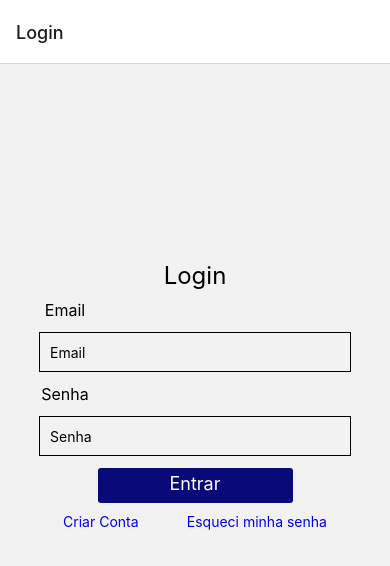
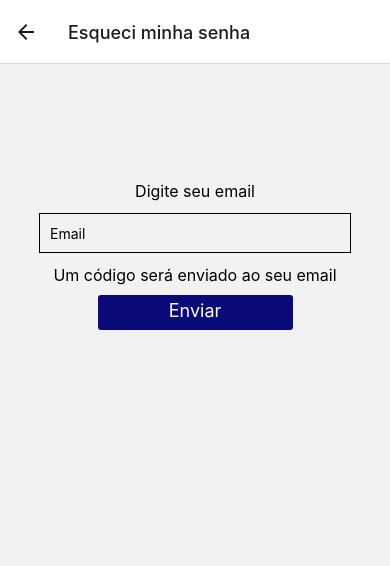
Before and after one commit to paulo-paes/mobile-habilidades, a React Native app: screen /EsqueciSenha in a window 390 px wide. Shown: the top 566 px of the page. Built offline with nearby package versions, Linux system fonts and the light colour scheme.

Commit message:
Tela Esqueci senha

```diff
--- /dev/null
+++ b/src/screens/EsqueciSenha/EsqueciSenha.jsx
@@ -0,0 +1,60 @@
+import React, { useState } from 'react'
+import { Text, TextInput, View } from 'react-native'
+import globalStyles from '../../../globalStyles';
+import Botao from '../../components/Botao/Botao';
+import styles from './styles';
+
+export default function EsqueciSenha() {
+
+    const [exibir, setExibir] = useState(0);
+
+    function renderEmail() {
+        return (
+            <>
+                <Text style={globalStyles.inputLabel} >Digite seu email</Text>
+                <TextInput style={globalStyles.input} placeholder='Email'/>
+                <Text style={globalStyles.inputLabel}>Um código será enviado ao seu email</Text>
+                <Botao acao={() => setExibir(exibir + 1)} style={styles.btnEnviar} text='Enviar' />
+            </>
+        )
+    }
+
+    function renderCodigo(){
+        return (
+            <>
+                <Text style={globalStyles.inputLabel} >Um código foi enviado ao seu email</Text>
+                <TextInput style={globalStyles.input} placeholder='Digite o código'/>
+                <Botao
+                    acao={() => setExibir(exibir + 1)}
+                    style={styles.btnEnviar}
+                    text='Confirmar código'
+                />
+            </>
+        )
+    }
+
+    function renderSenha(){
+        return (
+            <>
+                <Text style={globalStyles.inputLabel}>Digite sua nova senha</Text>
+                <TextInput style={globalStyles.input} placeholder='Senha'/>
+                <TextInput style={globalStyles.input} placeholder='Confirmar senha'/>
+                <Botao
+                    style={styles.btnEnviar}
+                    text='Enviar nova senha'
+                />
+            </>
+
+        )
+    }
+
+    return (
+        <View style={[globalStyles.preencher, styles.container]}>
+            {
+                exibir === 0 ? renderEmail() :
+                exibir === 1 ? renderCodigo() : renderSenha()
+            }
+        </View>
+
+    )
+}
--- /dev/null
+++ b/src/screens/EsqueciSenha/styles.js
@@ -0,0 +1,11 @@
+import { StyleSheet } from "react-native";
+
+export default StyleSheet.create({
+    container: {
+        alignItems: 'center',
+        marginTop: '30%'
+    },
+    btnEnviar: {
+        marginVertical: 10
+    }
+})
--- a/src/screens/Login/Login.jsx
+++ b/src/screens/Login/Login.jsx
@@ -28,7 +28,12 @@ export default function Login({navigation}) {
                         style={styles.linkCriarConta}
                         onPress={() => navigation.navigate('Cadastro')}
                     >Criar Conta</Text>
-                    <Text style={styles.linkCriarConta}>Esqueci minha senha</Text>
+                    <Text
+                        style={styles.linkCriarConta}
+                        onPress={() => navigation.navigate("EsqueciSenha")}
+                    >
+                        Esqueci minha senha
+                    </Text>
                 </View>
             </View>
         </View>
--- a/src/screens/Routes/Routes.jsx
+++ b/src/screens/Routes/Routes.jsx
@@ -5,6 +5,7 @@ import { createNativeStackNavigator } from '@react-navigation/native-stack';
 
 import Login from '../Login/Login';
 import Cadastro from '../Cadastro/Cadastro';
+import EsqueciSenha from '../EsqueciSenha/EsqueciSenha';
 
 const Stack = createNativeStackNavigator();
 
@@ -18,6 +19,11 @@ export default function Routes() {
           options={{ title: 'Login' }}
         />
         <Stack.Screen name="Cadastro" component={Cadastro} />
+        <Stack.Screen
+          name="EsqueciSenha"
+          component={EsqueciSenha}
+          options={{title: "Esqueci minha senha"}}
+        />
       </Stack.Navigator>
     </NavigationContainer>
   );
```
Also changed, not shown: src/components/Container/Container.jsx (renamed from src/components/container/Container.jsx).
